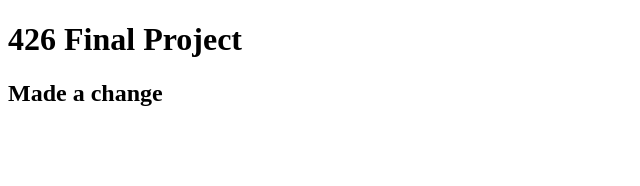
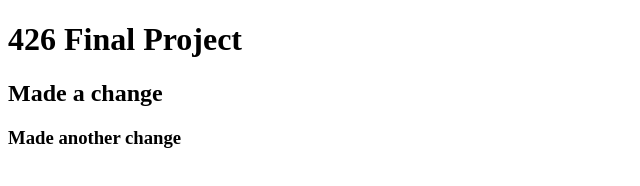
Before and after one commit to chelene3/426FinalProject, a website: page index.html in a window 1280 px wide. Shown: the whole page, without its empty margins (0-640 px from the left). Drawn offline with Linux system fonts and the light colour scheme.

Commit message:
Made another change

```diff
--- a/index.html
+++ b/index.html
@@ -8,5 +8,6 @@
 <body>
     <h1>426 Final Project</h1>
     <h2>Made a change</h2>
+    <h3>Made another change</h3>
 </body>
 </html>
```
